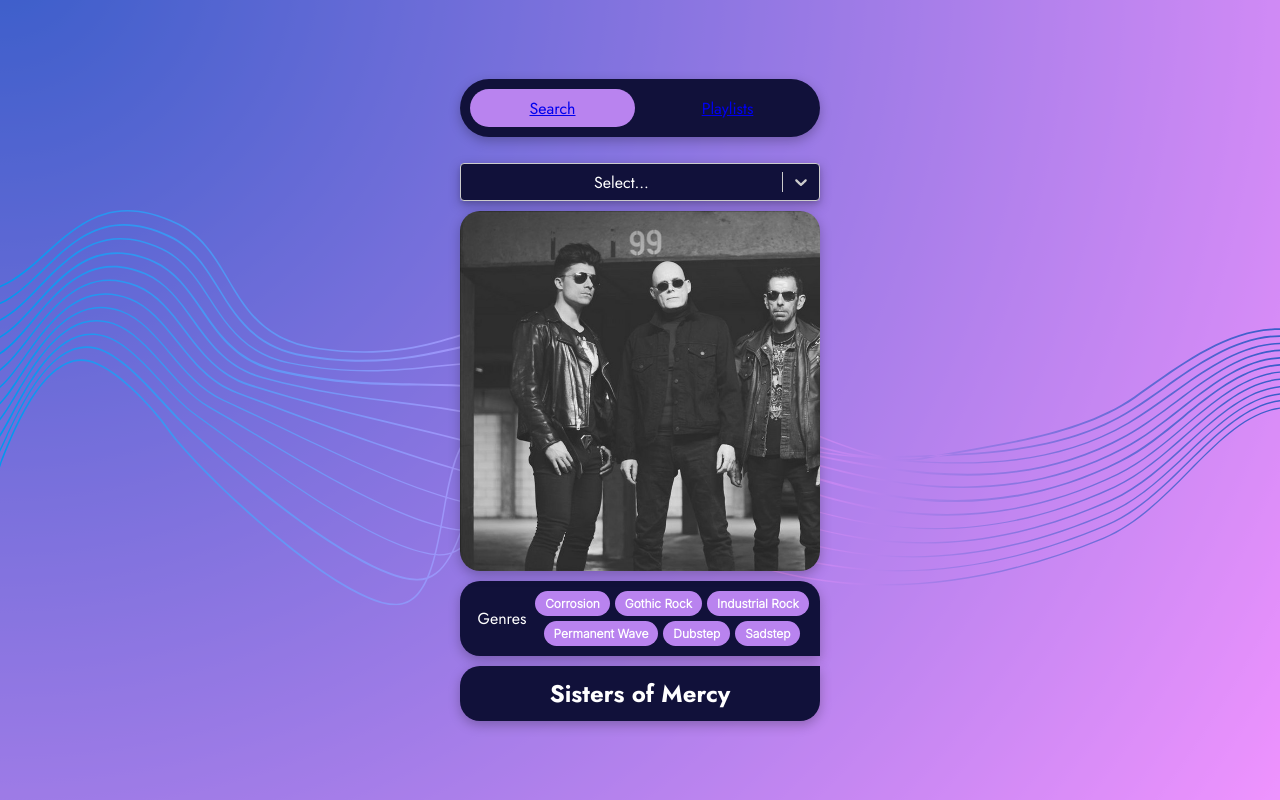
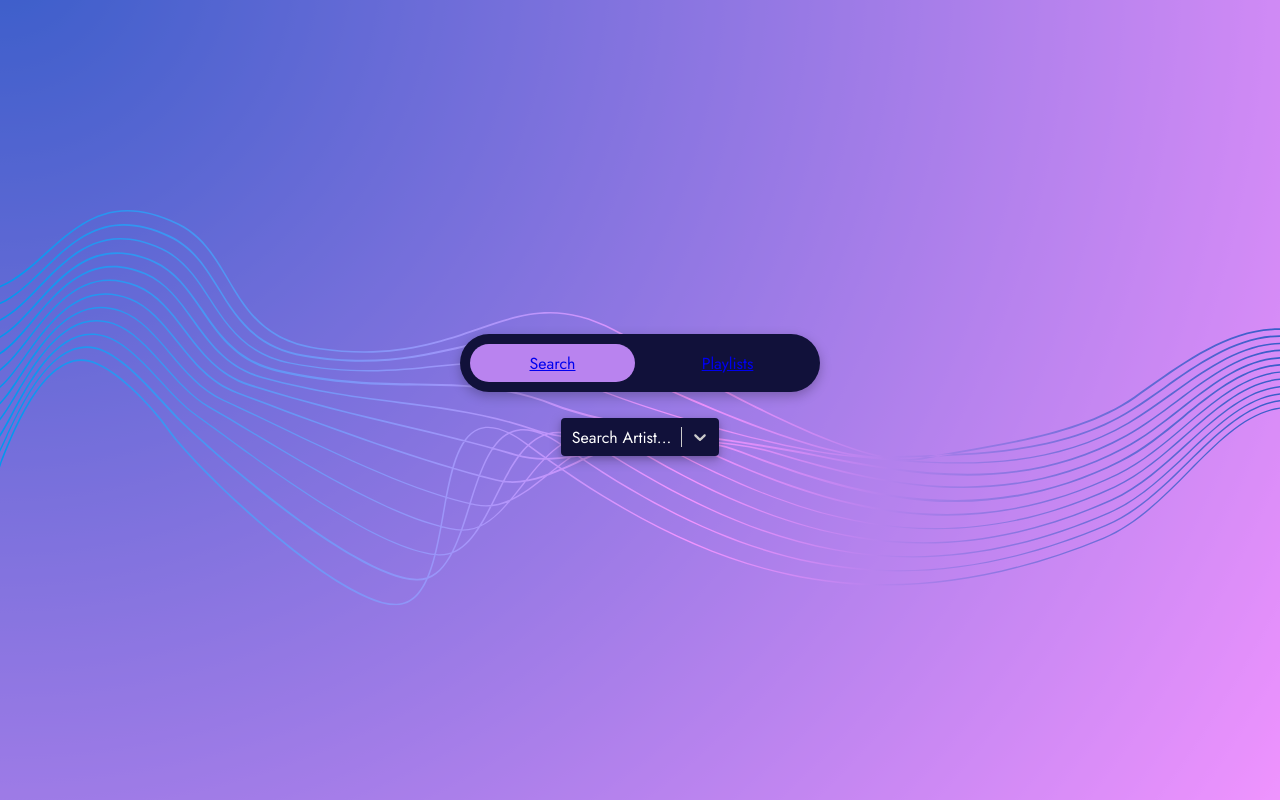
Before and after one commit to MaryBruff/genre-q, a React (Create React App) app: page /search in a window 1280 px wide. Built offline with nearby package versions, Linux system fonts and the light colour scheme; no server answers.

Commit message:
Basic Search functionality // conditional err handling

```diff
--- a/src/components/ArtistCard/ArtistCard.js
+++ b/src/components/ArtistCard/ArtistCard.js
@@ -1,16 +1,20 @@
 import React from 'react'
 import './ArtistCard.css'
 import GenreBar from '../GenreBar/GenreBar'
-import SOMPic from '../../assets/sistersOfMercy.jpeg'
+import NoImage from '../../assets/no-image.png'
 
-const ArtistCard = () => {
+const ArtistCard = ({ artist }) => {
+  const imageUrl = artist[0].images[0] ? artist[0].images[0].url : NoImage;
+
   return (
     <main className='card'>
       <div className='card-picture'>
-        <img src={SOMPic} alt="Sisters of Mercy"/>
+        <img src={imageUrl} alt={artist[0].name}/>
       </div>
-      <GenreBar />
-      <h3 className='card-artist'>Sisters of Mercy</h3>
+      <GenreBar
+        genres={artist[0].genres}
+      />
+      <h3 className='card-artist'>{artist[0].name}</h3>
     </main>
   )
 }
--- a/src/components/GenreBar/GenreBar.js
+++ b/src/components/GenreBar/GenreBar.js
@@ -1,17 +1,18 @@
 import React from 'react'
 import './GenreBar.css'
 
-const GenreBar = () => {
+const GenreBar = ({ genres }) => {
+
   return (
     <section className='genre-container'>
       <h2 className='genre-title'>Genres</h2>
       <div className='genre-result-container'>
-        <p className='genre-result'>Corrosion</p>
-        <p className='genre-result'>Gothic Rock</p>
-        <p className='genre-result'>Industrial Rock</p>
-        <p className='genre-result'>Permanent Wave</p>
-        <p className='genre-result'>Dubstep</p>
-        <p className='genre-result'>Sadstep</p>
+      {genres.length === 0 ?
+          <p className='genre-result'>No Genres Found.. Try Again</p> :
+          genres.map((genre, index) => {
+            return <button key={index} className='genre-result'>{genre}</button>
+          })
+        }
       </div>
     </section>
   )
--- a/src/components/Search/Search.js
+++ b/src/components/Search/Search.js
@@ -9,17 +9,15 @@ const Search = ({ artist, setArtist, accessToken }) => {
   return (
     <main className="search">
       <section className='search-container'>
-        {/* <img className='logo' src={GenreQLogo}/> */}
-        {/* <h2 className='genre-header'>Find your next favorite genre</h2> */}
         <NavBar />
         <div className='search-and-card'>
           <SearchBar
             accessToken={accessToken}
             setArtist={setArtist}
           />
-          <ArtistCard
+          {artist && <ArtistCard
             artist={artist}
-          />
+          />}
         </div>
       </section>
     </main>
--- a/src/components/SearchBar/SearchBar.js
+++ b/src/components/SearchBar/SearchBar.js
@@ -2,15 +2,15 @@ import React from 'react'
 import './SearchBar.css'
 import AsyncSelect from 'react-select/async';
 
-const SearchBar = ({  }) => {
+const SearchBar = ({ accessToken, setArtist }) => {
   const customStyles = {
     control: (provided) => ({
       ...provided,
       backgroundColor: '#11113A',
       marginBottom: '10px',
-      border: '1px solid #ccc',
+      border: '1px solid transparent;',
       boxShadow: '0 2px 4px rgba(0, 0, 0, 0.1)',
-      '&:hover': { borderColor: '#F294FF' }
+      '&:hover': { border: '1px solid', borderColor: '#B983EF' }
     }),
     option: (provided, state) => ({
       ...provided,
@@ -34,10 +34,79 @@ const SearchBar = ({  }) => {
       backgroundColor: '#11113A',
     }),
   };
+
+  const loadOptions = async (inputValue) => {
+    if (!inputValue) {
+      return [];
+    }
+
+    try {
+      // GET request for Artists with search
+      const response = await fetch(
+        `https://api.spotify.com/v1/search?q=${inputValue}&type=artist&market=US`,
+        {
+          method: 'GET',
+          headers: {
+            'Content-Type': 'application/json',
+            'Authorization': 'Bearer ' + accessToken
+          }
+        }
+      );
+
+      if (!response.ok) {
+        throw new Error('Failed to fetch data');
+      }
+
+      const data = await response.json();
+      console.log("data", data)
+      // Transform the data into an array of options
+      const options = data.artists.items.map((artist) => ({
+        value: artist.id,
+        label: artist.name
+      }));
+
+      return options;
+    } catch (error) {
+      console.error(error);
+      return [];
+    }
+  };
+
+  const handleSelect = async (selectedOption) => {
+    try {
+      // Fetch the artist's details using the artist's ID
+      const response = await fetch(
+        `https://api.spotify.com/v1/artists/${selectedOption.value}`,
+        {
+          method: 'GET',
+          headers: {
+            'Content-Type': 'application/json',
+            'Authorization': 'Bearer ' + accessToken
+          }
+        }
+      );
+
+      if (!response.ok) {
+        throw new Error('Failed to fetch artist details');
+      }
+
+      const artistData = await response.json();
+
+      setArtist([artistData]);
+    } catch (error) {
+      console.error(error);
+    }
+  };
+
   return (
     <main className='search-bar'>
       <AsyncSelect
         styles={customStyles}
+        placeholder="Search Artist..."
+        cacheOptions
+        defaultOptions
+        loadOptions={loadOptions}
+        onChange={handleSelect}
       />
     </main>
   )
```
